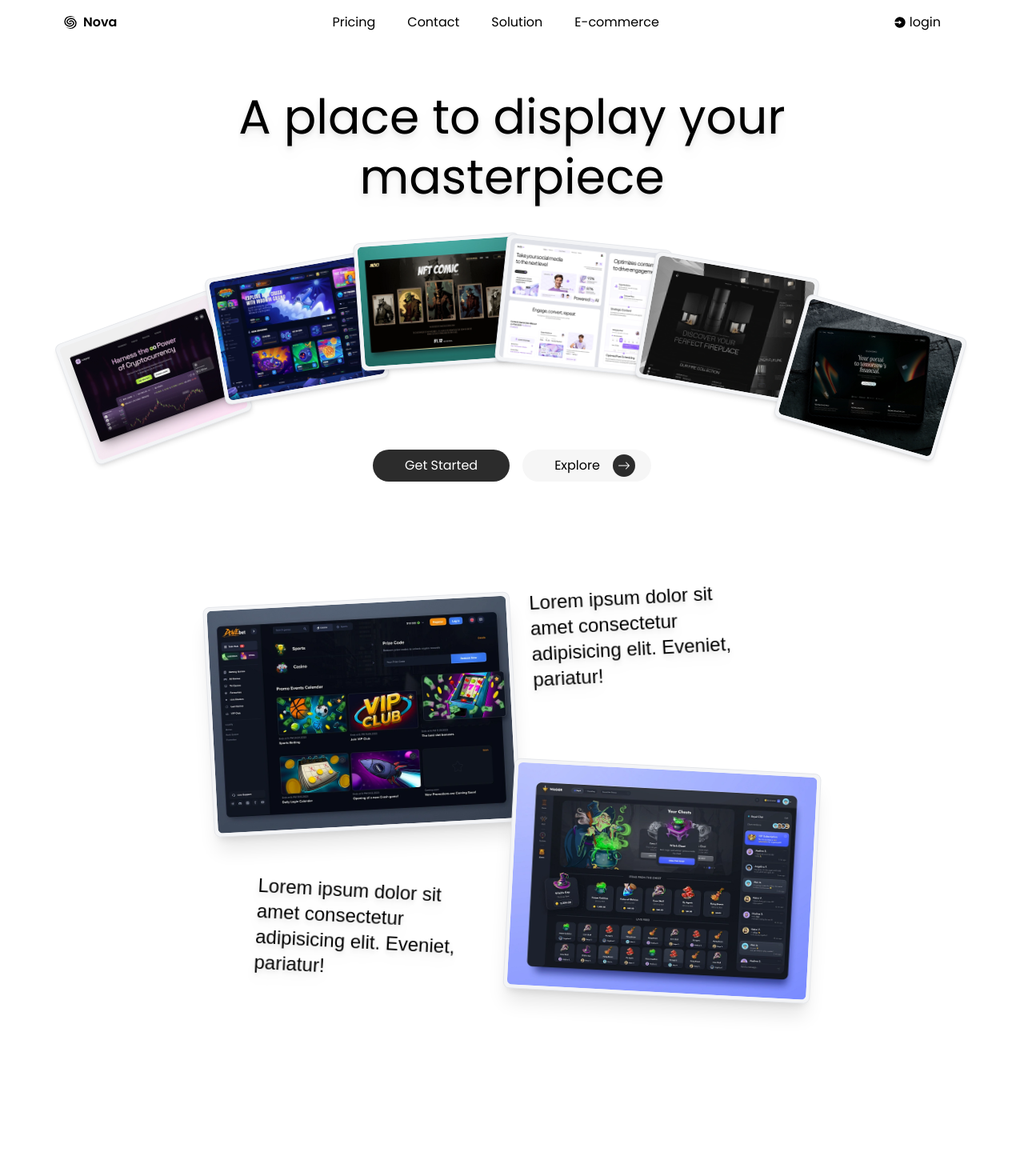
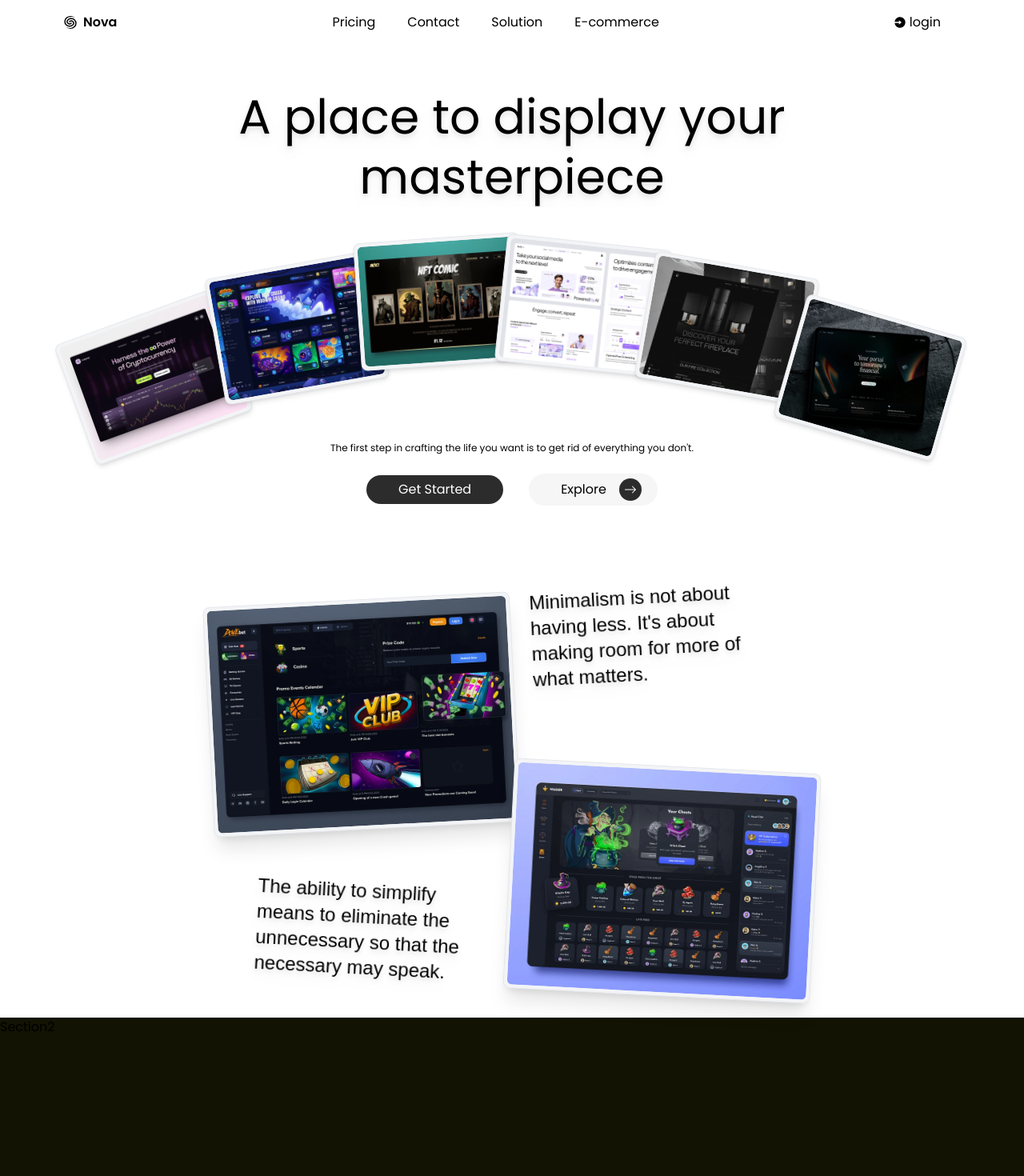
Before and after one commit to rainbowfish-ui/nova, a Next.js app: page / in a window 1280 px wide. Shown: the top 1470 px of the page at 80% size. Built offline with nearby package versions, Linux system fonts and the light colour scheme; a web font is replaced by a local one.

Commit message:
update hero

```diff
--- a/src/components/animation/cards-animate.tsx
+++ b/src/components/animation/cards-animate.tsx
@@ -51,12 +51,13 @@ const CardsAnimate = () => {
       { y: 80, x: -((screenWidth / 2) * 70) / 100, rotate: -20 },
       { duration: 0.5 }
     );
-    animate("#get-started-button", { y: 250, opacity: 1 }, { duration: 0.5 });
-    animate(
+    animate("#get-started-button", { y: 280, opacity: 1 }, { duration: 0.5 });
+    await animate(
       "#explore-button",
-      { y: 250, opacity: 1 },
+      { y: 280, opacity: 1 },
       { duration: 0.5, delay: 0.3 }
     );
+    await animate("#subtitle", { y: 200, opacity: 1 }, { duration: 0.5 });
   };
 
   useEffect(() => {
--- a/src/components/animation/cards.tsx
+++ b/src/components/animation/cards.tsx
@@ -2,7 +2,7 @@
 import React from "react";
 import { motion } from "motion/react";
 import Card from "../landing-page/hero/card";
-import { BsArrowRight } from "react-icons/bs";
+import HeroButtons from "./hero-buttons";
 
 const cards = [
   { name: "card1", imageUrl: "/web1.webp" },
@@ -32,26 +32,7 @@ const Cards = () => {
             />
           );
         })}
-
-        <motion.button
-          className="bg-[#2c2c2c] text-white z-10 px-10 py-1.5 rounded-full"
-          type="button"
-          id="get-started-button"
-          initial={{ opacity: 0, y: 200 }}
-        >
-          Get Started
-        </motion.button>
-        <motion.button
-          className="bg-[#f6f6f6] z-10 pl-10 pr-5 py-1.5 rounded-full ml-4 flex items-center justify-center gap-4"
-          type="button"
-          id="explore-button"
-          initial={{ opacity: 0, y: 200 }}
-        >
-          Explore
-          <span className="p-1.5 rounded-full bg-[#2c2c2c] text-white">
-            <BsArrowRight />
-          </span>
-        </motion.button>
+        <HeroButtons />
       </motion.div>
     </div>
   );
--- /dev/null
+++ b/src/components/animation/hero-buttons.tsx
@@ -0,0 +1,43 @@
+"use client";
+import React from "react";
+import { motion } from "motion/react";
+import { BsArrowRight } from "react-icons/bs";
+import TextReveal from "./text-reveal";
+
+const HeroButtons = () => {
+  return (
+    <div className="size-full flex flex-col items-center justify-center">
+      <div className="flex items-center justify-center gap-4">
+        <motion.button
+          className="bg-[#2c2c2c] text-white z-10 px-10 py-1.5 rounded-full"
+          type="button"
+          id="get-started-button"
+          initial={{ opacity: 0, y: 200 }}
+        >
+          Get Started
+        </motion.button>
+        <motion.button
+          className="bg-[#f6f6f6] z-10 pl-10 pr-5 py-1.5 rounded-full ml-4 flex items-center justify-center gap-4"
+          type="button"
+          id="explore-button"
+          initial={{ opacity: 0, y: 200 }}
+        >
+          Explore
+          <span className="p-1.5 rounded-full bg-[#2c2c2c] text-white">
+            <BsArrowRight />
+          </span>
+        </motion.button>
+      </div>
+      <motion.div id="subtitle" initial={{ y: 150, opacity: 0 }}>
+        <TextReveal>
+          <p className="text-xs text-center">
+            The first step in crafting the life you want is to get rid of
+            everything you don't.
+          </p>
+        </TextReveal>
+      </motion.div>
+    </div>
+  );
+};
+
+export default HeroButtons;
--- a/src/components/animation/text-reveal.tsx
+++ b/src/components/animation/text-reveal.tsx
@@ -4,11 +4,12 @@ import { motion } from "motion/react";
 
 const TextReveal = ({ children }: { children: React.ReactNode }) => {
   return (
-    <div className={`relative overflow-hidden w-fit`}>
+    <div className={`relative overflow-hidden`}>
       <motion.div
         initial={{ opacity: 0, y: 75 }}
         animate={{ opacity: 1, y: 0 }}
         transition={{ duration: 0.3 }}
+        className="text-center flex items-center justify-center"
       >
         {children}
       </motion.div>
--- a/src/components/landing-page/hero/heading.tsx
+++ b/src/components/landing-page/hero/heading.tsx
@@ -5,8 +5,8 @@ const Heading = () => {
   return (
     <div className="min-h-64 size-full flex items-center justify-center">
       <TextReveal>
-        <h2 className="text-6xl text-center leading-tight drop-shadow-lg">
-          A place to display your <br /> masterpiece
+        <h2 className="text-6xl text-center leading-tight drop-shadow-lg w-[70%] text-center">
+          A place to display your masterpiece
         </h2>
       </TextReveal>
     </div>
--- a/src/components/landing-page/index.tsx
+++ b/src/components/landing-page/index.tsx
@@ -2,6 +2,7 @@ import React from "react";
 import Navbar from "../navbar";
 import Hero from "./hero";
 import Section1 from "./section1";
+import Section2 from "./section2";
 
 const LandingPage = () => {
   return (
@@ -9,6 +10,7 @@ const LandingPage = () => {
       <Navbar />
       <Hero />
       <Section1 />
+      <Section2 />
       <div className="w-full h-screen"></div>
     </div>
   );
--- a/src/components/landing-page/section1/index.tsx
+++ b/src/components/landing-page/section1/index.tsx
@@ -25,16 +25,16 @@ const Section1 = () => {
           </div>
           <div className="w-[50%] h-full rounded-md flex items-start justify-start">
             <p className="w-[60%] text-2xl drop-shadow-lg">
-              Lorem ipsum dolor sit amet consectetur adipisicing elit. Eveniet,
-              pariatur!
+              Minimalism is not about having less. It's about making room for
+              more of what matters.
             </p>
           </div>
         </div>
         <div className="w-full h-72 flex items-center justify-center gap-6 rotate-3  -translate-x-16 -translate-y-10">
           <div className="w-[50%] h-full rounded-md flex items-end justify-end ">
             <p className="w-[60%] text-2xl drop-shadow-lg">
-              Lorem ipsum dolor sit amet consectetur adipisicing elit. Eveniet,
-              pariatur!
+              The ability to simplify means to eliminate the unnecessary so that
+              the necessary may speak.
             </p>
           </div>
           <div className="bg-gray-100 w-96 h-full rounded-lg shadow-xl border p-1">
--- /dev/null
+++ b/src/components/landing-page/section2/index.tsx
@@ -0,0 +1,7 @@
+import React from "react";
+
+const Section2 = () => {
+  return <div className="w-full h-screen bg-[#121303]">Section2</div>;
+};
+
+export default Section2;
```
